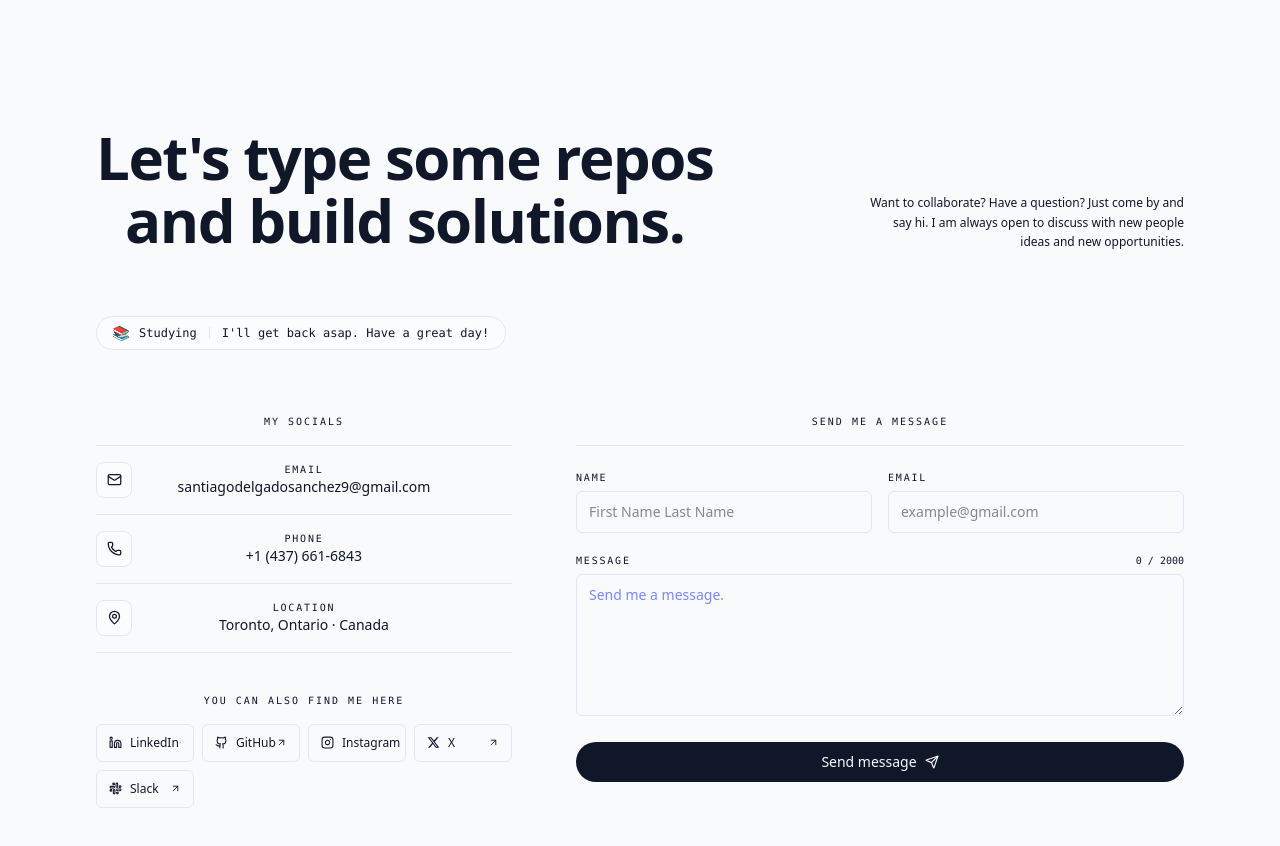
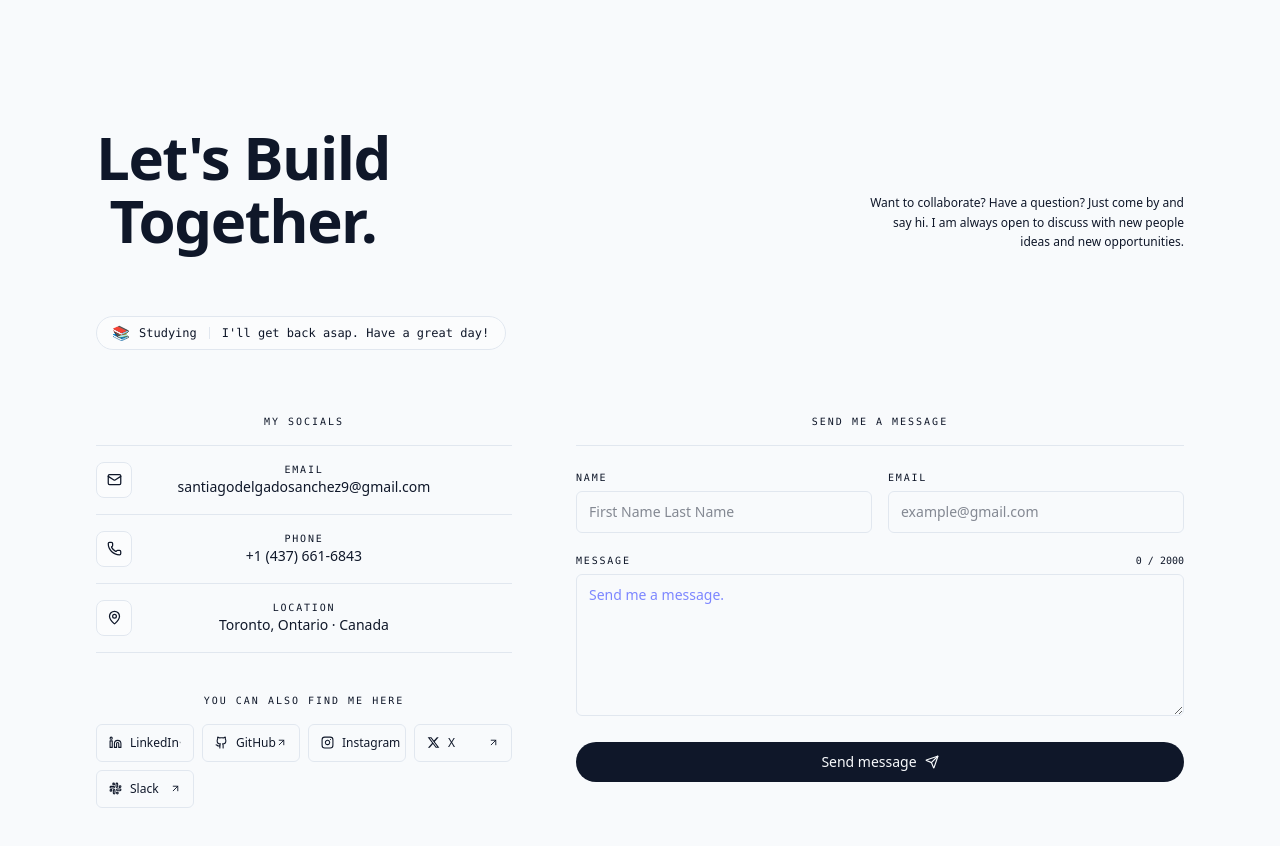
Before and after one commit to Santi2307/santi-portafolio, a React (Vite) app: page / in a window 1280 px wide. Shown: the part 4400-5246 px from the top of the page. Built offline with nearby package versions, Linux system fonts and the light colour scheme.

Commit message:
update titles

```diff
--- a/src/components/ContactSection.jsx
+++ b/src/components/ContactSection.jsx
@@ -494,8 +494,8 @@ export const ContactSection = () => {
               transition={{ duration: 0.7, ease: EASE_OUT }}
               className="text-4xl font-bold leading-[1.05] tracking-tight md:text-6xl"
             >
-              Let's type some repos <br className="hidden sm:block" />
-              and build solutions.
+              Let's Build <br className="hidden sm:block" />
+              Together.
             </motion.h2>
           </div>
 
```
